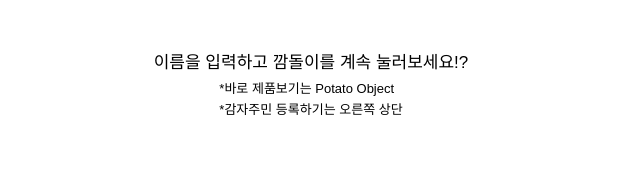
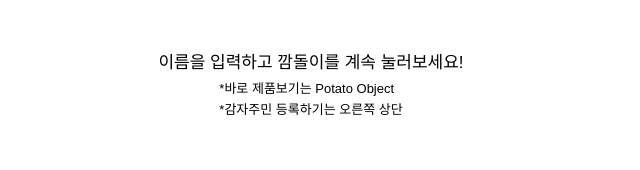
Before and after one commit to programmersungu/real-potato, a plain HTML site: page index.html in a window 1280 px wide. Shown: the top 170 px of the page, 329-969 px from the left. Drawn offline with Linux system fonts and the light colour scheme.

Commit message:
Update index.html

```diff
--- a/index.html
+++ b/index.html
@@ -12,7 +12,7 @@
 <body style="text-align:center; font-family:sans-serif; padding:40px;">
 
 <p id="complimentOutput" style="font-size:17px; font-weight:Medium; margin:0 0 20px 0; text-align:center;">
-  이름을 입력하고 깜돌이를 계속 눌러보세요!?
+  이름을 입력하고 깜돌이를 계속 눌러보세요!
   <br>
   <span style="display:inline-block; text-align:left; font-size:13px; margin-top:6px; line-height:1.6;">
     *바로 제품보기는 Potato Object<br>
```
